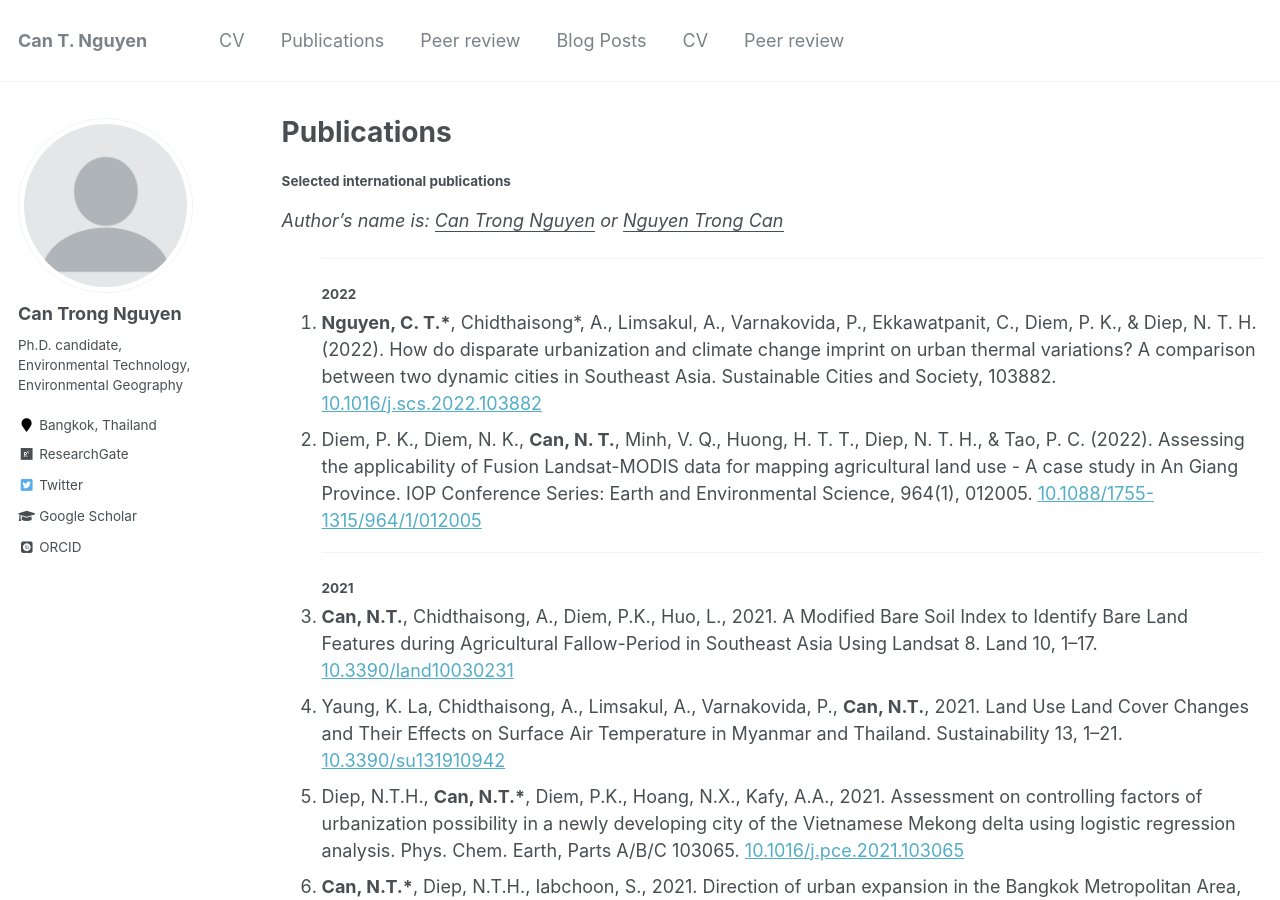
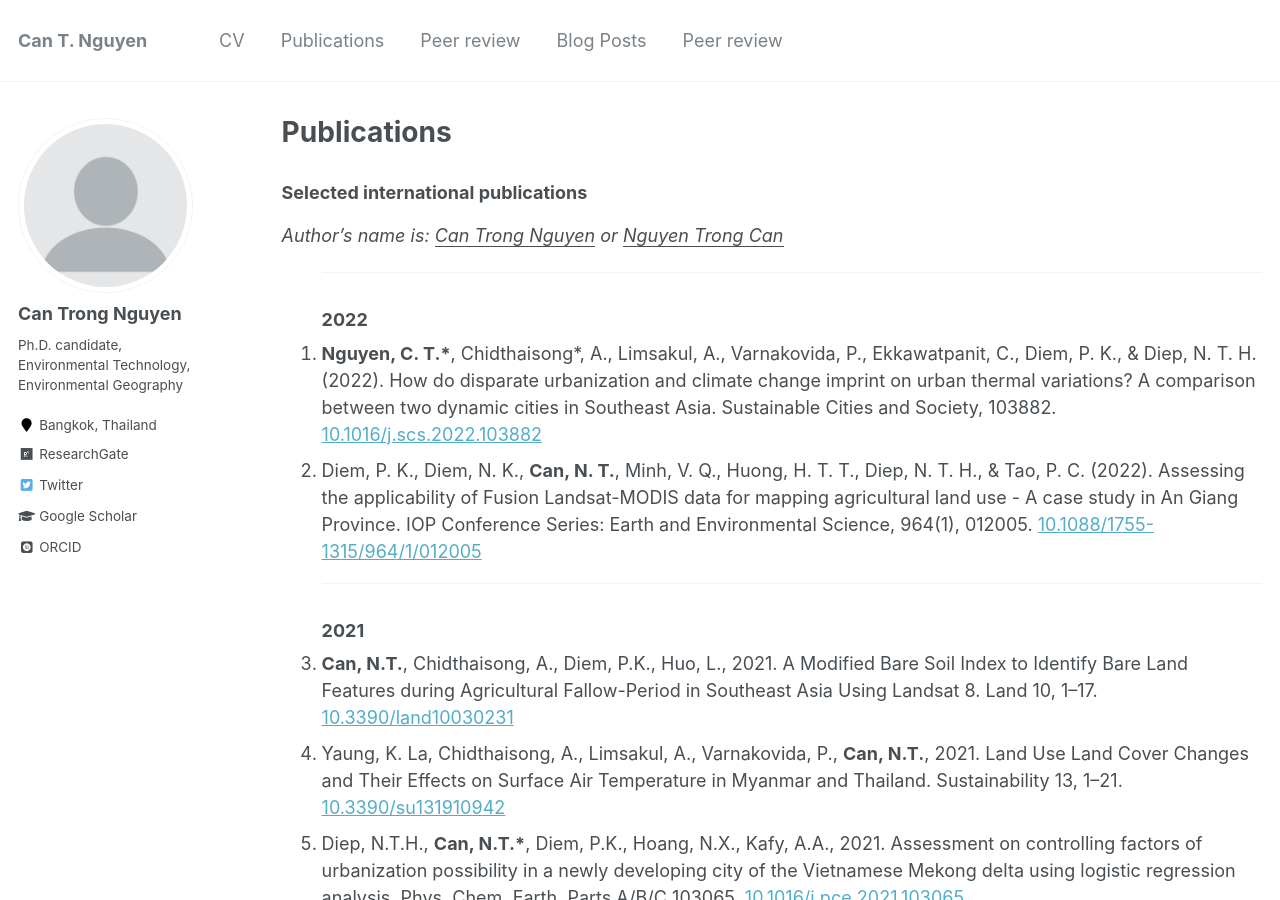
Before and after one commit to canng/oldsite, a Jekyll site: the page built from _pages/publications_list.md, in a window 1280 px wide and 900 px high. Built offline with Jekyll 4.4.1, drawn with Linux system fonts in a browser that asks for light colours; some web fonts are replaced.

```diff
--- a/_data/navigation.yml
+++ b/_data/navigation.yml
@@ -1,5 +1,6 @@
 # main links links
 main:
+
   - title: "CV"
     url: /cv/
 
@@ -21,9 +22,6 @@ main:
   - title: "Blog Posts"
     url: /year-archive/
 
-  - title: "CV"
-    url: /cv/
-
   - title: "Peer review"
     url: /review/
 
--- a/_pages/publications_list.md
+++ b/_pages/publications_list.md
@@ -5,7 +5,7 @@ permalink: /publications_list/
 author_profile: true
 ---
 
-#### Selected international publications
+### Selected international publications
 <i>
 Author's name is: <u>Can Trong Nguyen</u> or <u>Nguyen Trong Can </u>
 </i>
@@ -13,14 +13,14 @@ Author's name is: <u>Can Trong Nguyen</u> or <u>Nguyen Trong Can </u>
 
 <hr>
 
-<h4> 2022 </h4>
+<h3> 2022 </h3>
 <li> <b>Nguyen, C. T.*</b>, Chidthaisong*, A., Limsakul, A., Varnakovida, P., Ekkawatpanit, C., Diem, P. K., & Diep, N. T. H. (2022). How do disparate urbanization and climate change imprint on urban thermal variations? A comparison between two dynamic cities in Southeast Asia. Sustainable Cities and Society, 103882.<a href="https://doi.org/10.1016/j.scs.2022.103882"> 10.1016/j.scs.2022.103882</a></li>
 
 <li> Diem, P. K., Diem, N. K., <b>Can, N. T.</b>, Minh, V. Q., Huong, H. T. T., Diep, N. T. H., & Tao, P. C. (2022). Assessing the applicability of Fusion Landsat-MODIS data for mapping agricultural land use - A case study in An Giang Province. IOP Conference Series: Earth and Environmental Science, 964(1), 012005. <a href="https://doi.org/10.1088/1755-1315/964/1/012005"> 10.1088/1755-1315/964/1/012005</a></li>
 
 <hr>
 
-<h4> 2021 </h4>
+<h3> 2021 </h3>
 <li> <b>Can, N.T.</b>, Chidthaisong, A., Diem, P.K., Huo, L., 2021. A Modified Bare Soil Index to Identify Bare Land Features during Agricultural Fallow-Period in Southeast Asia Using Landsat 8. Land 10, 1–17. <a href="https://doi.org/10.3390/land10030231"> 10.3390/land10030231</a></li>
 
 <li> Yaung, K. La, Chidthaisong, A., Limsakul, A., Varnakovida, P., <b>Can, N.T.</b>, 2021. Land Use Land Cover Changes and Their Effects on Surface Air Temperature in Myanmar and Thailand. Sustainability 13, 1–21.<a href="https://doi.org/10.3390/su131910942"> 10.3390/su131910942</a>  </li>
@@ -33,26 +33,26 @@ Author's name is: <u>Can Trong Nguyen</u> or <u>Nguyen Trong Can </u>
 
 <hr>
 
-<h4> 2020 </h4>
+<h3> 2020 </h3>
 <li><b>Can, N.T.*</b>, Diep, N.T.H., Diem, P.K., 2020. Factors Affecting Urban Electricity Consumption: a case study in the Bangkok Metropolitan Area using an Integrated approach of Earth Observation data and Data analysis. Environ. Sci. Pollut. Res. 28, 12056–12066. <a href="https://doi.org/10.1007/s11356-020-09157-6"> 10.1007/s11356-020-09157-6</a></li>
 
 <li> Nguyen, T. H. D., <b>Nguyen, T. C.</b>, Nguyen, T. N. T., & Doan, T. N. (2020). Flood inundation mapping using Sentinel-1A in An Giang province in 2019. Vietnam Journal of Science, Technology and Engineering, 62(4), 36–42. <a href="https://doi.org/10.31276/vjste.62(4).36-42"> 10.31276/vjste.62(4).36-42</a></li>
 
 <hr>
 
-<h4> 2019 </h4>
+<h3> 2019 </h3>
 <li><b>Can, N.T.*</b>, Diep, N.T.H., Iabchoon, S., Varnakovida, P., Minh, V.Q., 2019. Analysis of Factors Affecting Urban Heat Island Phenomenon in Bangkok Metropolitan Area, Thailand. VNU J. Sci. Earth Environ. Sci. 35, 53–62. <a href="https://doi.org/10.25073/2588-1094/vnuees.4355"> 10.25073/2588-1094/vnuees.4355</a></li>
 
 <li> Diep, N. T. H., Korsem, T., <b>Can, N. T.</b>, Phonphan, W., & Vo Quang Minh. (2019). Determination of aquaculture distribution by using remote sensing technology in Thanh Phu district, Ben Tre province, Vietnam. Vietnam Journal of Science, Technology and Engineering, 61(2), 35–41. <a href="https://doi.org/10.31276/VJSTE.61(2).35-41"> 10.31276/VJSTE.61(2).35-41</a></li>
 
 <hr>
 
-<h4> 2018 </h4>
+<h3> 2018 </h3>
 <li> Diep, N.T.H., Loi, N.T., <b>Can, N.T.</b>, 2018. Monitoring erosion and accretion situation in the coastal zone at Kien Giang province, in: The International Archives of the Photogrammetry, Remote Sensing and Spatial Information Sciences, GeoInformation For Disaster Management (Gi4DM). Istanbul, Turkey, pp. 197–203. <i>(Conference).</i><a href="https://www.int-arch-photogramm-remote-sens-spatial-inf-sci.net/XLII-3-W4/197/2018/"> Link</a></li>
 
 <hr>
 
-<h4> 2017 </h4>
+<h3> 2017 </h3>
 <li> Loc, H.H., Diep, N.T.H., <b>Can, N.T.</b>, Irvine, K.N., Shimizu, Y., 2017. Integrated evaluation of Ecosystem Services in Prawn-Rice rotational crops, Vietnam. Ecosyst. Serv. 26, 377–387. <a href="https://doi.org/10.1016/j.ecoser.2016.04.007"> 10.1016/j.ecoser.2016.04.007</a> </li>
 
 </ol>
```
